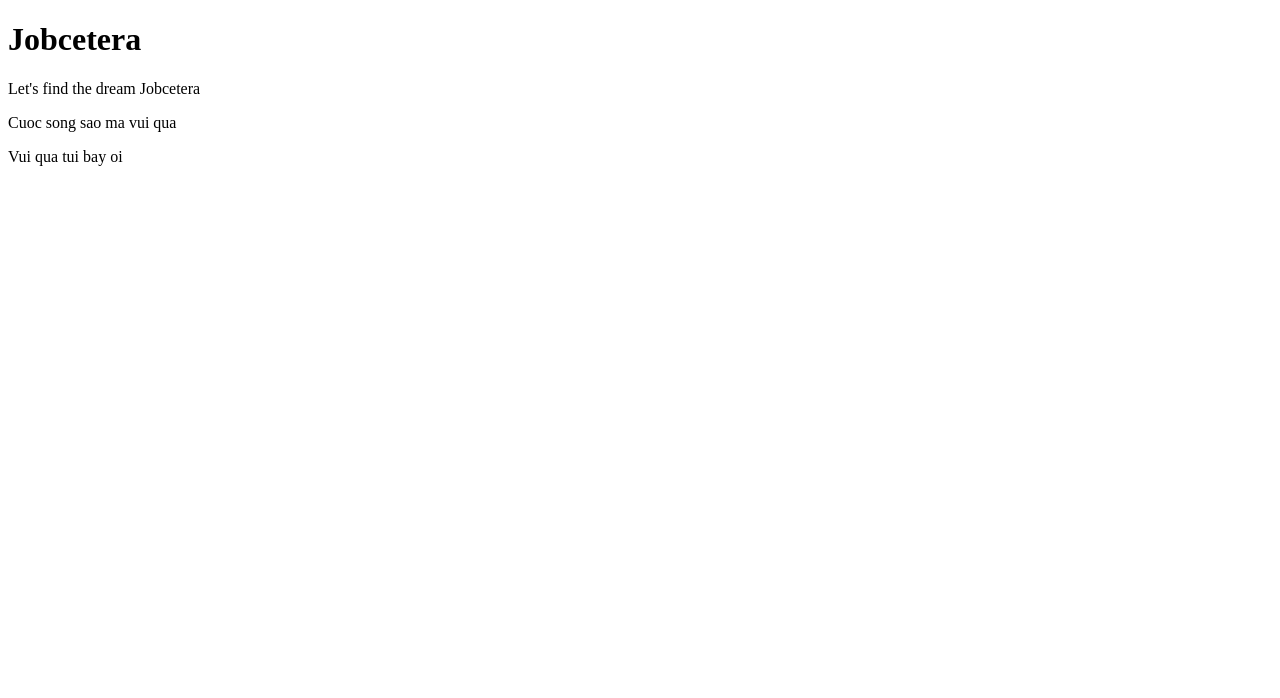
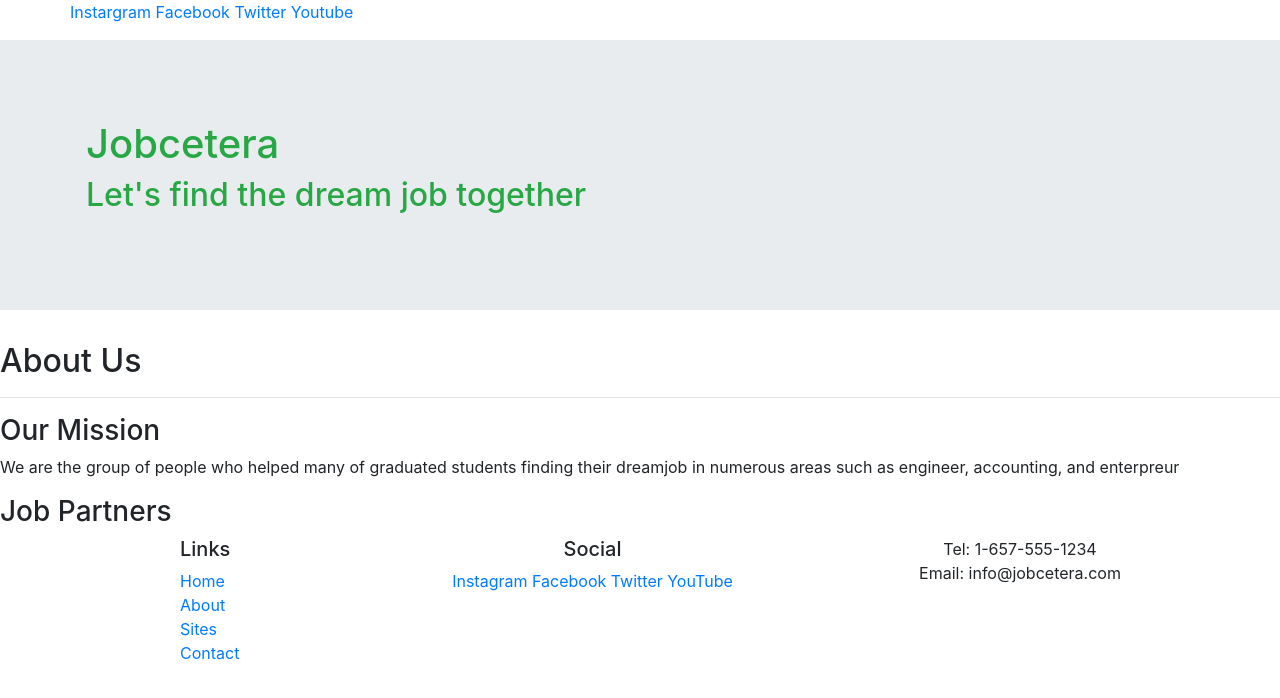
Before and after one commit to danielnhando1991/Portfolio-project, a website: page index.html in a window 1280 px wide. Drawn offline with nearby package versions, Linux system fonts and the light colour scheme.

Commit message:
updated css

```diff
--- a/index.html
+++ b/index.html
@@ -1,19 +1,95 @@
 <!DOCTYPE html>
-<html>
-    <body>
-        <header>
-            <h1>
-                Jobcetera
-            </h1>
-            <p>
-                Let's find the dream Jobcetera
-            </p>
-            <p> Cuoc song sao ma vui qua
+<html lang="en">
+<head>
+    <title> Jobcetera </title>
+     <!-- Required meta tags always come first -->
+    <meta charset="utf-8"/>
+    <meta name="viewport" content="width=device-width, initial-scale=1" />
+    <!-- Bootstrap CSS -->
+    <link rel="stylesheet" href="node_modules/bootstrap/dist/css/bootstrap.min.css" />
+    <link rel="stylesheet" href="https://stackpath.bootstrapcdn.com/bootstrap/4.4.1/css/bootstrap.min.css" integrity="sha384-Vkoo8x4CGsO3+Hhxv8T/Q5PaXtkKtu6ug5TOeNV6gBiFeWPGFN9MuhOf23Q9Ifjh" crossorigin="anonymous" />
+    <link rel="stylesheet" href="https://fonts.googleapis.com/css?family=Lobster|Open+Sans" />
+    <link rel="stylesheet" href="css/styles.css" />
 
-            </p>
-            <p>
-                Vui qua tui bay oi
-            </p>
-        </header>
-    </body>
+    <div class="container">
+        <div class="row">
+            <div class="column">
+                <a href="http://instargram.com/">Instargram</a>
+                <a href="http://facebook.com/"> Facebook </a>
+                <a href="http://twitter.com/"> Twitter</a>
+                <a href="http://youtube.com/"> Youtube </a>
+            </div>
+        </div>
+    </div>
+
+</head>
+
+<body>
+    <!--Nav Bar -->
+    <nav class="navbar">
+
+    </nav>
+    <header class="jumbotron jumbotron-fluid">
+        <div class="container">
+            <div class="row">
+                <div class="col p-3 mb-2 bg-gradient-danger text-success">
+                    <h1> Jobcetera </h1>
+                    <h2> Let's find the dream job together </h2>
+                </div>
+            </div>
+        </div>
+    </header>
+    <div>
+        <div>
+            <h2> About Us </h2>
+            <hr />
+        </div>
+    </div>
+
+    <div>
+        <div>
+            <h3> Our Mission </h3>
+            <p> We are the group of people who helped many of graduated students finding their dreamjob in numerous areas such as engineer, accounting, and enterpreur </p>
+        </div>
+    </div>
+
+    <div>
+        <div>
+            <h3>
+                Job Partners
+            </h3>
+        </div>
+    </div>
+    <footer>
+            <div class="container">
+                <div class="row">
+                    <div class="col-4 col-sm-2 offset-1">
+                        <h5>Links</h5>
+                        <ul class="list-unstyled">
+                            <li><a href="index.html">Home</a></li>
+                            <li><a href="#">About</a></li>
+                            <li><a href="#">Sites</a></li>
+                            <li><a href="#">Contact</a></li>
+                        </ul>
+                    </div>
+                    <div class="col-6 col-sm-5 text-center">
+                        <h5>Social</h5>
+                        <a href="http://instagram.com/">Instagram</a>
+                        <a href="http://facebook.com/">Facebook</a>
+                        <a href="http://twitter.com/">Twitter</a>
+                        <a href="http://youtube.com/">YouTube</a>
+                    </div>
+                    <div class="col-sm-4 text-center">
+                        Tel: 1-657-555-1234<br />
+                        Email: info@jobcetera.com
+                    </div>
+               </div>
+            </div>
+        </footer>
+
+        <!-- jQuery must come first, then Popper.js, then the Bootstrap JavaScript plugins.-->
+        <script src="https://code.jquery.com/jquery-3.4.1.slim.min.js" integrity="sha384-J6qa4849blE2+poT4WnyKhv5vZF5SrPo0iEjwBvKU7imGFAV0wwj1yYfoRSJoZ+n" crossorigin="anonymous"></script>
+        <script src="https://cdn.jsdelivr.net/npm/popper.js@1.16.0/dist/umd/popper.min.js" integrity="sha384-Q6E9RHvbIyZFJoft+2mJbHaEWldlvI9IOYy5n3zV9zzTtmI3UksdQRVvoxMfooAo" crossorigin="anonymous"></script>
+        <script src="https://stackpath.bootstrapcdn.com/bootstrap/4.4.1/js/bootstrap.min.js" integrity="sha384-wfSDF2E50Y2D1uUdj0O3uMBJnjuUD4Ih7YwaYd1iqfktj0Uod8GCExl3Og8ifwB6" crossorigin="anonymous"></script>
+</body>
 </html>
--- a/style.css
+++ b/style.css
@@ -1,2 +1,47 @@
-.jumbotron {
-    margin: 0;}
+body {
+    font-family: "Open Sans", sans-serif; }
+
+  h1, h2, h3 {
+    font-family: "Lobster", cursive; }
+
+  h2 {
+    color: #3046C5; }
+
+  header h2 {
+    color: #CEC8FF; }
+
+  .site-footer {
+    background-image: linear-gradient(#CEC8FF, white); }
+
+  .jumbotron {
+    margin: 0;
+    padding: 30px;
+    background-image: linear-gradient(to right, #5637dd, #3046C5, #60106b);
+    color: white; }
+
+  .row-content {
+    padding: 50px 0;
+    border-bottom: 1px ridge;
+    min-height: 200px; }
+
+  .navbar {
+    background-color: #901CAD; }
+
+  .carousel-caption {
+    background-color: rgba(0, 0, 0, 0.5); }
+
+  .carousel {
+    border: solid #5367DD; }
+
+  #carouselButton {
+    position: absolute;
+    right: 0;
+    bottom: 0; }
+
+  #reserveModal .modal-header {
+    background-color: #17A2B8;
+    color: white; }
+
+  #loginModal .modal-header {
+    background-color: #901CAD;
+    color: white; }
```
Also changed, not shown: package.json (+6 -1 lines), 1 other file.
